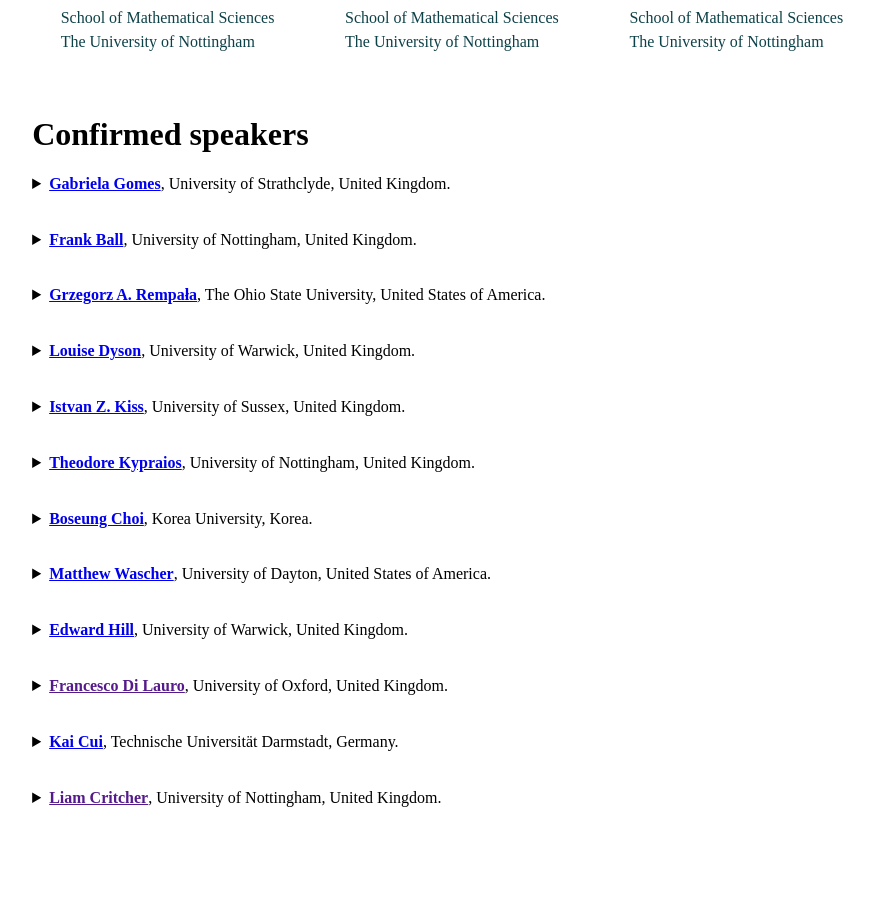
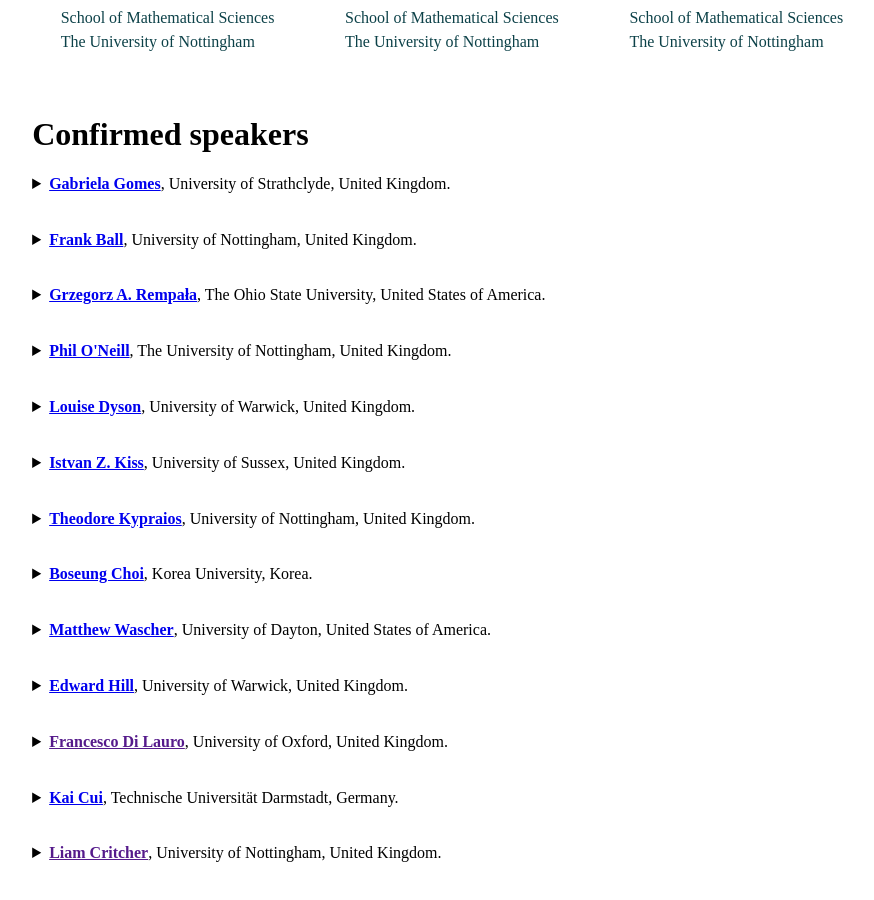
Before and after one commit to wasiur/wasiur.github.io, a Jekyll site: the page EpiWorkshopSep2022/EpiWorkshopSep2022.html, which Jekyll copies as it is, in a window 1280 px wide and 900 px high, scrolled down 832 px. Shown: the whole window, without its empty margins (39-913 px from the left). Built offline with Jekyll 4.4.1, drawn with Linux system fonts in a browser that asks for light colours; before the commit the page ends 1676 px from its top, so only the background shows below that; part of the change alters nothing that is shown.

Commit message:
added Phils talk

```diff
--- a/EpiWorkshopSep2022/EpiWorkshopSep2022.html
+++ b/EpiWorkshopSep2022/EpiWorkshopSep2022.html
@@ -81,6 +81,17 @@
         States of America.</summary>
         <p>Title: <em>To be announced</em></p>
         <p>Abstract: To be announced</p>
+      </details>
+      <details style="margin-bottom: 1cm">
+        <summary><strong><a href="https://www.maths.nottingham.ac.uk/plp/pmzpdo/">Phil O'Neill</a></strong>, The University of Nottingham, United
+          Kingdom.</summary>
+        <p>Title: <em>Likelihood approximations for stochastic epidemic models</em></p>
+        <p>Abstract: ndividual-level stochastic models for infectious diseases invariably describe how the disease is transmitted from one
+        individual to another. Conversely, in real life we rarely observe transmission, but instead we observe symptoms of
+        disease. In many settings this complicates statistical inference because the likelihood of the observed data is
+        intractable. Although methods such as data-augmented MCMC can deal with this, they can struggle in large-population
+        settings. We describe a way to approximate the likelihood using interactions between pairs of individuals in the
+        population.</p>
       </details>
       <details style="margin-bottom: 1cm">
         <summary><strong><a href="https://warwick.ac.uk/fac/sci/maths/people/staff/dyson/">Louise Dyson</a></strong>, University of
```
